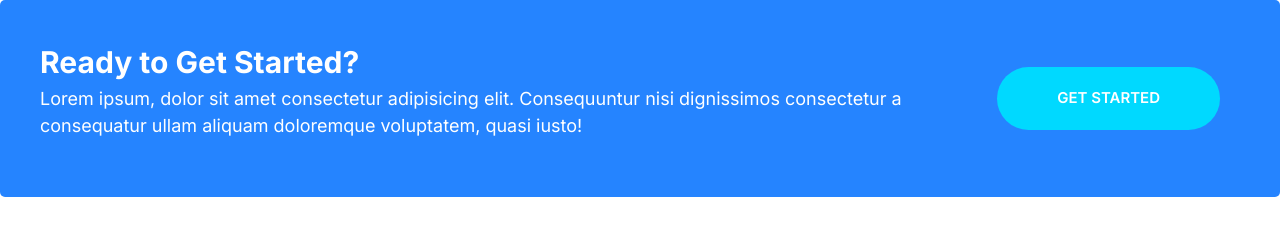
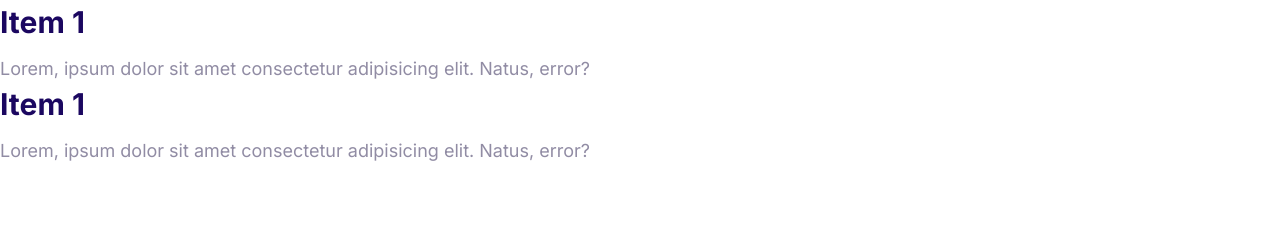
Before and after one commit to sauviksaha/cloud-host, a plain HTML site: page index.html in a window 1280 px wide. Drawn offline with Linux system fonts and the light colour scheme.

Commit message:
Added: Collapsible main.js

```diff
--- a/css/style.css
+++ b/css/style.css
@@ -528,3 +528,38 @@ a {
     margin: 0 2rem;
   }
 }
+
+/* Collapsibles */
+
+.collapsible__header {
+  display: flex;
+  justify-content: space-between;
+}
+
+.collapsible__heading {
+  margin-top: 0;
+  font-size: 3rem;
+}
+
+.collapsible__chevron {
+  transform: rotate(-90deg);
+  transition: transform 0.3s;
+}
+
+.collapsible__content {
+  max-height: 0;
+  opacity: 0;
+  overflow: hidden;
+  transition: all 0.3s;
+}
+
+.collapsible--expanded .collapsible__chevron {
+  transform: rotate(0);
+}
+
+.collapsible--expanded .collapsible__content {
+  display: block;
+  opacity: 1;
+  max-height: 100vh;
+  overflow: visible;
+}
--- a/index.html
+++ b/index.html
@@ -15,18 +15,29 @@
     <link rel="stylesheet" href="css/normalize.css" />
   </head>
   <body>
-    <div class="callout callout--primary">
-      <div class="grid grid--1x2">
-        <div class="callout__content">
-          <h2 class="callout__heading">Ready to Get Started?</h2>
-          <p>
-            Lorem ipsum, dolor sit amet consectetur adipisicing elit.
-            Consequuntur nisi dignissimos consectetur a consequatur ullam
-            aliquam doloremque voluptatem, quasi iusto!
-          </p>
-        </div>
-        <a href="#" class="btn btn--secondary btn--stretched">Get Started</a>
+    <div class="collapsible collapsible--expanded">
+      <header class="collapsible__header">
+        <h2 class="collapsible__heading">Item 1</h2>
+        <svg class="icon icon--white collapsible__chevron">
+          <use xlink:href="images/sprite.svg#chevron"></use>
+        </svg>
+      </header>
+      <div class="collapsible__content">
+        Lorem, ipsum dolor sit amet consectetur adipisicing elit. Natus, error?
       </div>
     </div>
+
+    <div class="collapsible collapsible--expanded">
+      <header class="collapsible__header">
+        <h2 class="collapsible__heading">Item 1</h2>
+        <svg class="icon icon--white collapsible__chevron">
+          <use xlink:href="images/sprite.svg#chevron"></use>
+        </svg>
+      </header>
+      <div class="collapsible__content">
+        Lorem, ipsum dolor sit amet consectetur adipisicing elit. Natus, error?
+      </div>
+    </div>
+    <script src="js/main.js"></script>
   </body>
 </html>
--- /dev/null
+++ b/js/main.js
@@ -0,0 +1,6 @@
+const collapsibles = document.querySelectorAll(".collapsible");
+collapsibles.forEach((item) =>
+  item.addEventListener("click", function () {
+    this.classList.toggle("collapsible--expanded");
+  })
+);
```
Also changed, not shown: components/collapsibles.html (added, +12 -0 lines).
